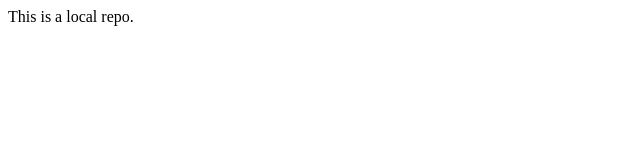
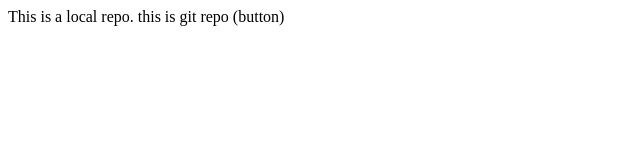
Before and after one commit to mangeshmhasane/Local-Repository, a plain HTML site: page index.html in a window 1280 px wide. Shown: the whole page, without its empty margins (0-640 px from the left). Drawn offline with Linux system fonts and the light colour scheme.

```diff
--- a/index.html
+++ b/index.html
@@ -1,3 +1,4 @@
 <p>
     This is a local repo.
+    this is git repo (button)
 </p>
```
